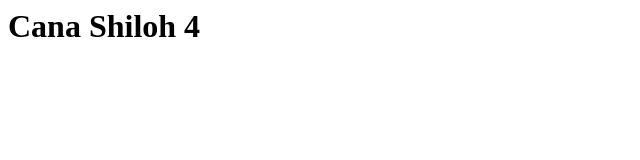
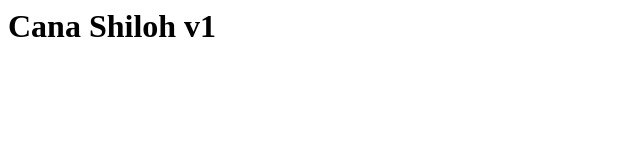
Before and after one commit to carytakeshi3/GIT-JENKINS, a plain HTML site: page public-html/index.html in a window 1280 px wide. Shown: the full height of the page, 0-640 px from the left. Drawn offline with Linux system fonts and the light colour scheme.

Commit message:
Update index.html

```diff
--- a/public-html/index.html
+++ b/public-html/index.html
@@ -1 +1 @@
-<html><body><h1>Cana Shiloh 4</h1></body></html>
+<html><body><h1>Cana Shiloh v1</h1></body></html>
```
